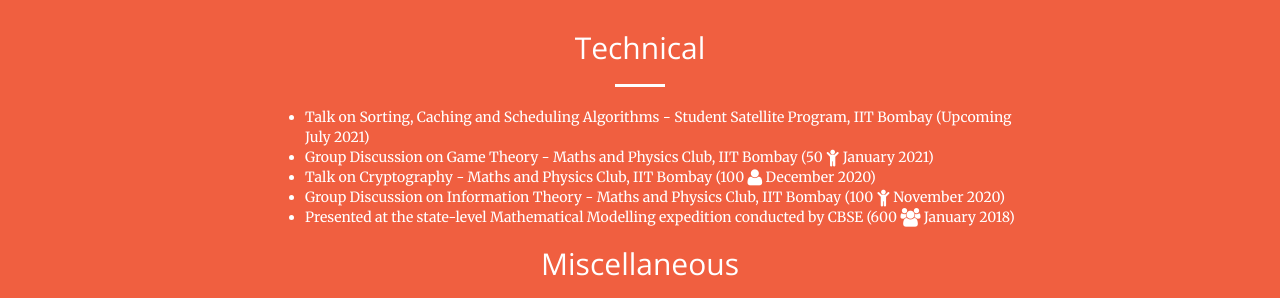
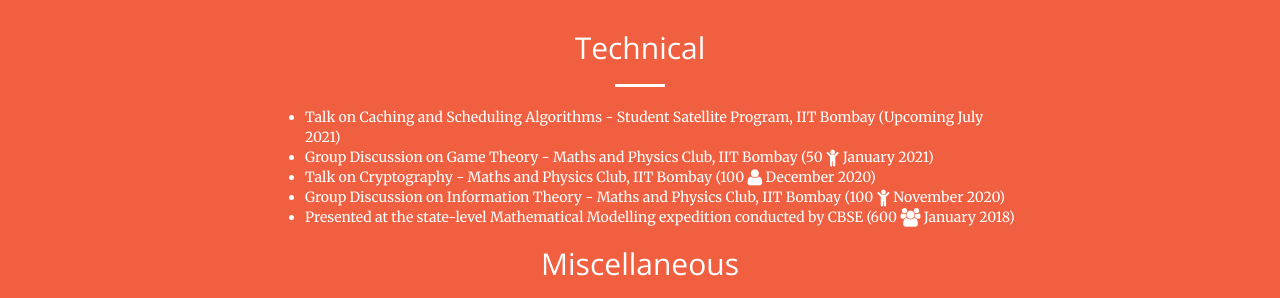
Before and after one commit to aravindbharathi/aravindbharathi.github.io, a Jekyll site: the page talks/index.html, which Jekyll copies as it is, in a window 1280 px wide and 900 px high, scrolled down 632 px. Shown: the part 337-635 px from the top of the window. Built offline with Jekyll 4.4.1, drawn with Linux system fonts in a browser that asks for light colours.

Commit message:
Update index.html

```diff
--- a/talks/index.html
+++ b/talks/index.html
@@ -109,7 +109,7 @@
                     <hr class="light">
                     <p class="text-faded">
                       <ul align="left">
-                        <li>Talk on Sorting, Caching and Scheduling Algorithms - Student Satellite Program, IIT Bombay (Upcoming July 2021)</li>
+                        <li>Talk on Caching and Scheduling Algorithms - Student Satellite Program, IIT Bombay (Upcoming July 2021)</li>
                         <!--li>Talk on Rigid Body Mechanics - Team ANYmation, IIT Bombay (Upcoming April 2021)</li-->
                         <li><a href="/files/GameTheory.pdf" target="_blank">Group Discussion on Game Theory - Maths and Physics Club, IIT Bombay (50 <i class="fa fa-lg fa-child whiteiconcolor"></i> January 2021)</a></li>
                         <li><a href="/files/Crypto.pdf" target="_blank">Talk on Cryptography - Maths and Physics Club, IIT Bombay (100 <i class="fa fa-lg fa-user whiteiconcolor"></i> December 2020)</a></li>
```
